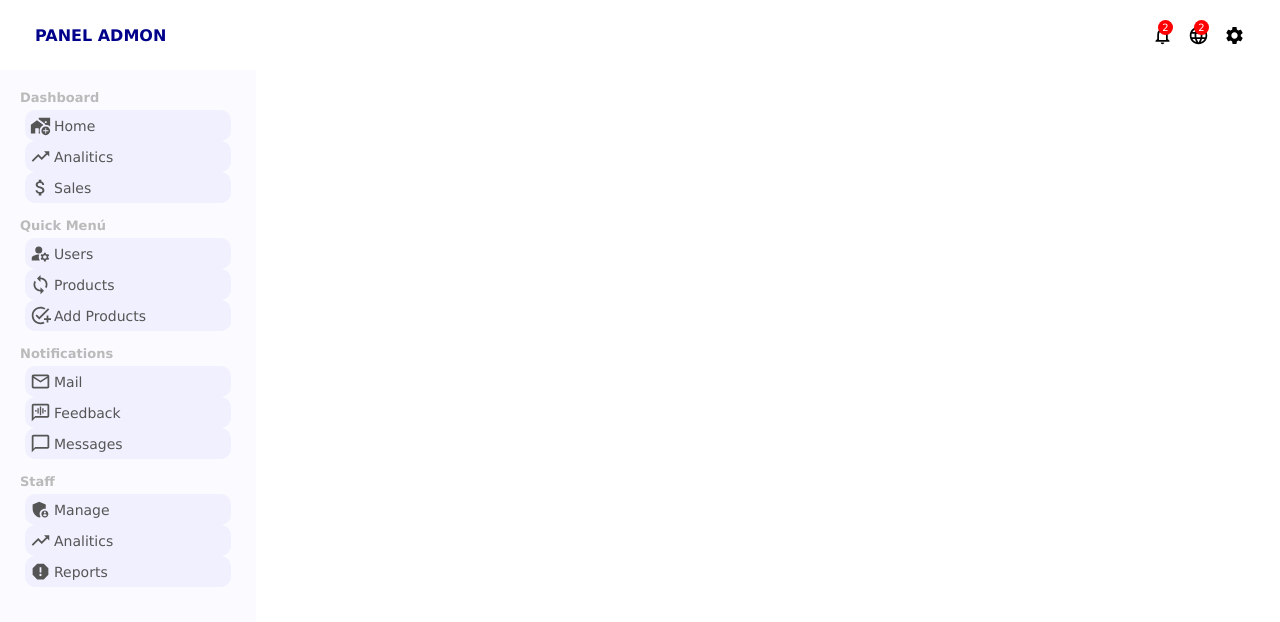
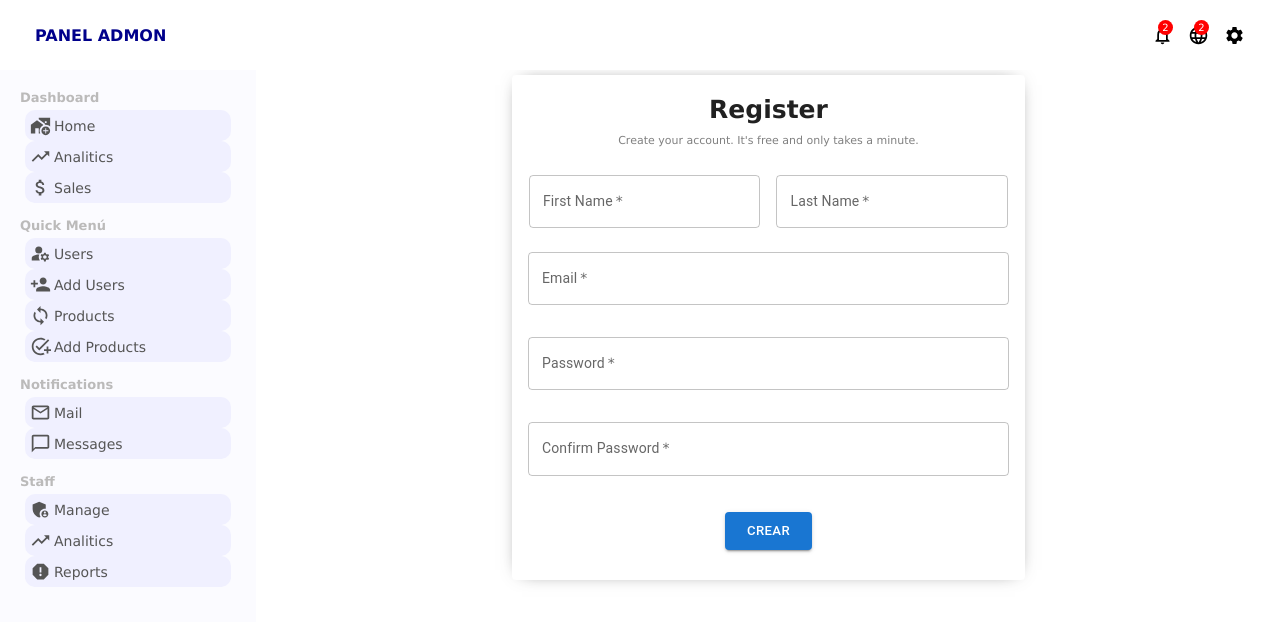
Before and after one commit to EdwinIvanS/Dashboard-Admin-Ecommerce, a React (Create React App) app in the folder client/: page /addUser in a window 1280 px wide. Shown: the top 622 px of the page. Built offline with nearby package versions, Linux system fonts and the light colour scheme.

Commit message:
formulario de add user

```diff
--- a/client/src/App.js
+++ b/client/src/App.js
@@ -2,6 +2,7 @@ import { BrowserRouter, Routes, Route } from "react-router-dom";
 import { Sidebar } from "./components/Sidebar";
 import { Topbar } from "./components/Topbar";
 import Home from "./pages/Home";
+import UserAdd from "./pages/UserAdd";
 
 function App() {
   return (
@@ -11,10 +12,17 @@ function App() {
         <div className="section-app">
           <Sidebar />
           <Routes>
-            <Route path="/Home" exact={true} element={<Home />}></Route>
+            <Route path="/home" exact={true} element={<Home/>}></Route>
           </Routes>
           <Routes>
-            <Route path="/AnaliticsManage" exact={true} element={<Home />}></Route>
+            <Route path="/addUser" exact={true} element={<UserAdd/>}></Route>
+          </Routes>
+          <Routes>
+            <Route
+              path="/analiticsManage"
+              exact={true}
+              element={<Home />}
+            ></Route>
           </Routes>
         </div>
       </BrowserRouter>
--- /dev/null
+++ b/client/src/assets/sass/_addUser.scss
@@ -0,0 +1,28 @@
+.userAddContainer{
+    margin-left: 20%;
+    padding-top: 75px;
+    padding-left: 20%;
+    padding-right: 20%;
+    text-align: center;
+
+    .userAddTitle{
+        padding: 20px;
+        h1{
+            font-size: 25px;
+            font-weight: 600;
+        }
+        p{  padding-top: 10px;
+            font-size: 11px;
+            color: gray;
+        }
+    }
+    .userAddCard{
+        -webkit-box-shadow: 0px 0px 18px -10px rgba(0, 0, 0, 0.75);
+        box-shadow: 0px 0px 18px -10px rgba(0, 0, 0, 0.75);
+    }
+    .conteainedButton{
+        display: block;
+        padding-top: 20px;
+        padding-bottom: 30px;
+    }
+}
--- a/client/src/assets/sass/styles.scss
+++ b/client/src/assets/sass/styles.scss
@@ -4,3 +4,4 @@
 @import './topbar';
 @import './sideBar';
 @import './home';
+@import './addUser';
--- a/client/src/components/Sidebar.jsx
+++ b/client/src/components/Sidebar.jsx
@@ -7,35 +7,34 @@ import ManageAccountsIcon from '@mui/icons-material/ManageAccounts';
 import LoopIcon from '@mui/icons-material/Loop';
 import AddTaskIcon from '@mui/icons-material/AddTask';
 import MailOutlineIcon from '@mui/icons-material/MailOutline';
-import VoiceChatIcon from '@mui/icons-material/VoiceChat';
 import ChatBubbleOutlineIcon from '@mui/icons-material/ChatBubbleOutline';
 import AdminPanelSettingsIcon from '@mui/icons-material/AdminPanelSettings';
 import ReportIcon from '@mui/icons-material/Report';
+import PersonAddIcon from "@mui/icons-material/PersonAdd";
 
 export const Sidebar = () => {
-    return(
-        <div className='SidebarContainer'>
-            <div className='sidebarWrapper'>
-
+    return (
+      <div className="SidebarContainer">
+        <div className="sidebarWrapper">
           {/* DASHBOARD  */}
-                <div className='sidebarMenu'>
-                    <h3 className='sidebarTitle'>Dashboard</h3>
-                    <ul className='sidebarList'>
-                        <Link to='/Home' className='sidebarLink'>
-                            <li className='sidebarListItem active'>
-                                <AddHomeWorkIcon className="sidebarIcon"/>
+          <div className="sidebarMenu">
+            <h3 className="sidebarTitle">Dashboard</h3>
+            <ul className="sidebarList">
+              <Link to="/Home" className="sidebarLink">
+                <li className="sidebarListItem active">
+                  <AddHomeWorkIcon className="sidebarIcon" />
                   Home
                 </li>
               </Link>
-                        <Link to='/Analitics' className='sidebarLink'>
-                            <li className='sidebarListItem active'>
-                                <TrendingUpIcon className="sidebarIcon"/>
+              <Link to="/Analitics" className="sidebarLink">
+                <li className="sidebarListItem active">
+                  <TrendingUpIcon className="sidebarIcon" />
                   Analitics
                 </li>
               </Link>
-                        <Link to='/Sales' className='sidebarLink'>
-                            <li className='sidebarListItem active'>
-                                <AttachMoneyIcon className="sidebarIcon"/>
+              <Link to="/Sales" className="sidebarLink">
+                <li className="sidebarListItem active">
+                  <AttachMoneyIcon className="sidebarIcon" />
                   Sales
                 </li>
               </Link>
@@ -43,24 +42,30 @@ export const Sidebar = () => {
           </div>
 
           {/* QUICK MENU  */}
-                <div className='sidebarMenu'>
-                    <h3 className='sidebarTitle'>Quick Menú</h3>
-                    <ul className='sidebarList'>
-                        <Link to='/Users' className='sidebarLink'>
-                            <li className='sidebarListItem active'>
-                                <ManageAccountsIcon className="sidebarIcon"/>
+          <div className="sidebarMenu">
+            <h3 className="sidebarTitle">Quick Menú</h3>
+            <ul className="sidebarList">
+              <Link to="/users" className="sidebarLink">
+                <li className="sidebarListItem active">
+                  <ManageAccountsIcon className="sidebarIcon" />
                   Users
                 </li>
               </Link>
-                        <Link to='/Products' className='sidebarLink'>
-                            <li className='sidebarListItem active'>
-                                <LoopIcon className="sidebarIcon"/>
+              <Link to="/addUser" className="sidebarLink">
+                <li className="sidebarListItem active">
+                  <PersonAddIcon className="sidebarIcon" />
+                  Add Users
+                </li>
+              </Link>
+              <Link to="/products" className="sidebarLink">
+                <li className="sidebarListItem active">
+                  <LoopIcon className="sidebarIcon" />
                   Products
                 </li>
               </Link>
-                        <Link to='/AddProducts' className='sidebarLink'>
-                            <li className='sidebarListItem active'>
-                                <AddTaskIcon className="sidebarIcon"/>
+              <Link to="/addProducts" className="sidebarLink">
+                <li className="sidebarListItem active">
+                  <AddTaskIcon className="sidebarIcon" />
                   Add Products
                 </li>
               </Link>
@@ -68,24 +73,18 @@ export const Sidebar = () => {
           </div>
 
           {/* NOTIFICATIONS  */}
-                <div className='sidebarMenu'>
-                    <h3 className='sidebarTitle'>Notifications</h3>
-                    <ul className='sidebarList'>
-                        <Link to='/Mail' className='sidebarLink'>
-                            <li className='sidebarListItem active'>
-                                <MailOutlineIcon className="sidebarIcon"/>
+          <div className="sidebarMenu">
+            <h3 className="sidebarTitle">Notifications</h3>
+            <ul className="sidebarList">
+              <Link to="/mail" className="sidebarLink">
+                <li className="sidebarListItem active">
+                  <MailOutlineIcon className="sidebarIcon" />
                   Mail
                 </li>
               </Link>
-                        <Link to='/Feedback' className='sidebarLink'>
-                            <li className='sidebarListItem active'>
-                                <VoiceChatIcon className="sidebarIcon"/>
-                                Feedback
-                            </li>
-                        </Link>
-                        <Link to='/Messages' className='sidebarLink'>
-                            <li className='sidebarListItem active'>
-                                <ChatBubbleOutlineIcon className="sidebarIcon"/>
+              <Link to="/messages" className="sidebarLink">
+                <li className="sidebarListItem active">
+                  <ChatBubbleOutlineIcon className="sidebarIcon" />
                   Messages
                 </li>
               </Link>
@@ -93,24 +92,24 @@ export const Sidebar = () => {
           </div>
 
           {/* STAFF  */}
-                <div className='sidebarMenu'>
-                    <h3 className='sidebarTitle'>Staff</h3>
-                    <ul className='sidebarList'>
-                        <Link to='/Manage' className='sidebarLink'>
-                            <li className='sidebarListItem active'>
-                                <AdminPanelSettingsIcon className="sidebarIcon"/>
+          <div className="sidebarMenu">
+            <h3 className="sidebarTitle">Staff</h3>
+            <ul className="sidebarList">
+              <Link to="/manage" className="sidebarLink">
+                <li className="sidebarListItem active">
+                  <AdminPanelSettingsIcon className="sidebarIcon" />
                   Manage
                 </li>
               </Link>
-                        <Link to='/AnaliticsManage' className='sidebarLink'>
-                            <li className='sidebarListItem active'>
-                                <TrendingUpIcon className="sidebarIcon"/>
+              <Link to="/analiticsManage" className="sidebarLink">
+                <li className="sidebarListItem active">
+                  <TrendingUpIcon className="sidebarIcon" />
                   Analitics
                 </li>
               </Link>
-                        <Link to='/Reports' className='sidebarLink'>
-                            <li className='sidebarListItem active'>
-                                <ReportIcon className="sidebarIcon"/>
+              <Link to="/reports" className="sidebarLink">
+                <li className="sidebarListItem active">
+                  <ReportIcon className="sidebarIcon" />
                   Reports
                 </li>
               </Link>
@@ -118,5 +117,5 @@ export const Sidebar = () => {
           </div>
         </div>
       </div>
-    )
+    );
 }
--- /dev/null
+++ b/client/src/pages/UserAdd.jsx
@@ -0,0 +1,56 @@
+import { TextField, Box, Stack, Button, Card } from "@mui/material";
+
+export default function UserAdd() {
+  return (
+    <div className="userAddContainer">
+      <Card className="userAddCard">
+        <div className="userAddTitle">
+          <h1>Register</h1>
+          <p>Create your account. It's free and only takes a minute.</p>
+        </div>
+        <Box
+          component="form"
+          sx={{
+            "& .MuiTextField-root": { m: 1, width: "26ch" },
+          }}
+          noValidate
+          autoComplete="off"
+        >
+          <TextField required id="outlined-required" label="First Name" />
+          <TextField required id="outlined-required" label="Last Name" />
+        </Box>
+        <Box
+          component="form"
+          sx={{
+            "& .MuiTextField-root": { m: 2, width: "54ch" },
+          }}
+          noValidate
+          autoComplete="off"
+        >
+          <div>
+            <TextField required id="outlined-required" label="Email" />
+            <TextField
+              required
+              id="outlined-password-input"
+              label="Password"
+              type="password"
+              autoComplete="current-password"
+            />
+            <TextField
+              required
+              id="outlined-password-input"
+              label="Confirm Password"
+              type="password"
+              autoComplete="current-password"
+            />
+          </div>
+        </Box>
+        <Stack className="conteainedButton" direction="row" spacing={0}>
+          <Button variant="contained" size="large">
+            Crear
+          </Button>
+        </Stack>
+      </Card>
+    </div>
+  );
+}
```
Also changed, not shown: client/src/pages/User.jsx (deleted, +0 -123 lines). Lines whose indentation alone changed are shown as unchanged.
